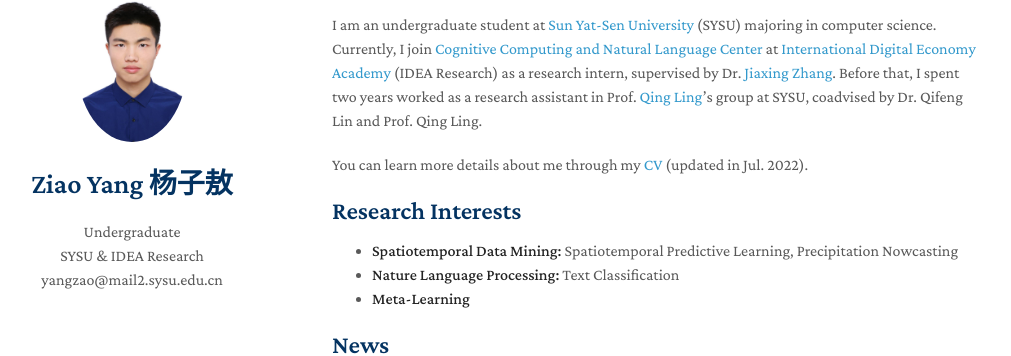
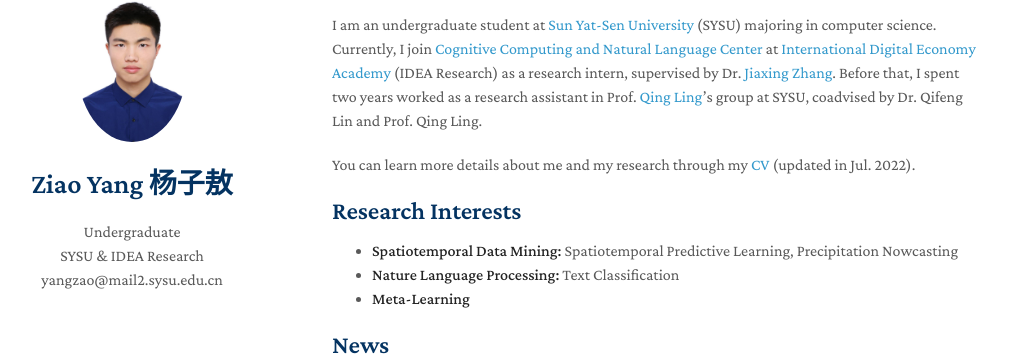
Before and after one commit to yangziao56/homepage, a Jekyll site: the page built from index.md, in a window 1280 px wide and 900 px high. Shown: the part 96-452 px from the top of the window, without its empty margins (138-1149 px from the left). Built offline with Jekyll 4.4.1, drawn with Linux system fonts in a browser that asks for light colours; nearby versions of some CDN libraries; a style sheet for code colours, icons or effects is not loaded; our own code applies the rules of GitHub Pages for plain Markdown files.

Commit message:
Update index.md
Signed-off-by: Ziao Yang <70676524+yangziao56@users.noreply.github.com>

```diff
--- a/index.md
+++ b/index.md
@@ -6,7 +6,7 @@
 
 I am an undergraduate student at [Sun Yat-Sen University](https://www.sysu.edu.cn/sysuen/) (SYSU) majoring in computer science. Currently, I join [Cognitive Computing and Natural Language Center](https://idea.edu.cn/en/ccnl.html) at [International Digital Economy Academy](https://idea.edu.cn/en/about-idea.html) (IDEA Research) as a research intern, supervised by Dr. [Jiaxing Zhang](https://idea.edu.cn/en/person/zhangjiaxing.html). Before that,  I spent two years worked as a research assistant in Prof. [Qing Ling](http://home.ustc.edu.cn/~qingling/)'s group at SYSU, coadvised by Dr. Qifeng Lin and Prof. Qing Ling.
 
-You can learn more details about me through my [CV](https://github.com/yangziao56/homepage/raw/main/pdf/Ziao_Yang-CV.pdf) (updated in Jul. 2022).
+You can learn more details about me and my research through my [CV](https://github.com/yangziao56/homepage/raw/main/pdf/Ziao_Yang-CV.pdf) (updated in Jul. 2022).
 
 
 ## Research Interests
```
